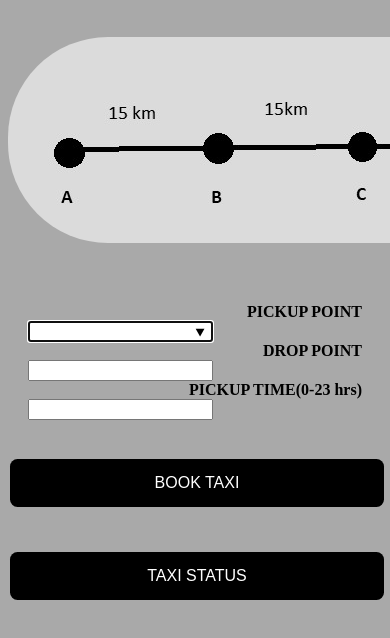
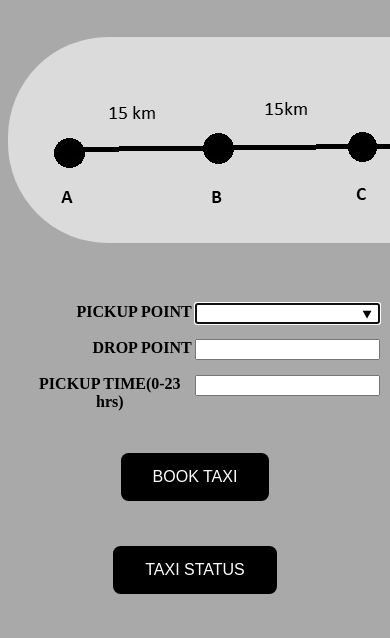
Before and after one commit to Kiruthika-Jayabalan/taxi-booking-application, a plain HTML site: page index.html in a window 390 px wide. Shown: the part 98-736 px from the top of the page. Drawn offline with Linux system fonts and the light colour scheme.

Commit message:
Update style.css

```diff
--- a/style.css
+++ b/style.css
@@ -30,13 +30,6 @@ img{
   justify-content: flex-start;
   width: 50%;
 }
-
-@media screen and (max-width: 600px) {
-    .col25, .col75, input[type=button] {
-      width: 100%;
-      margin-top: 0;
-    }
-  }
 
 table
 {
```
